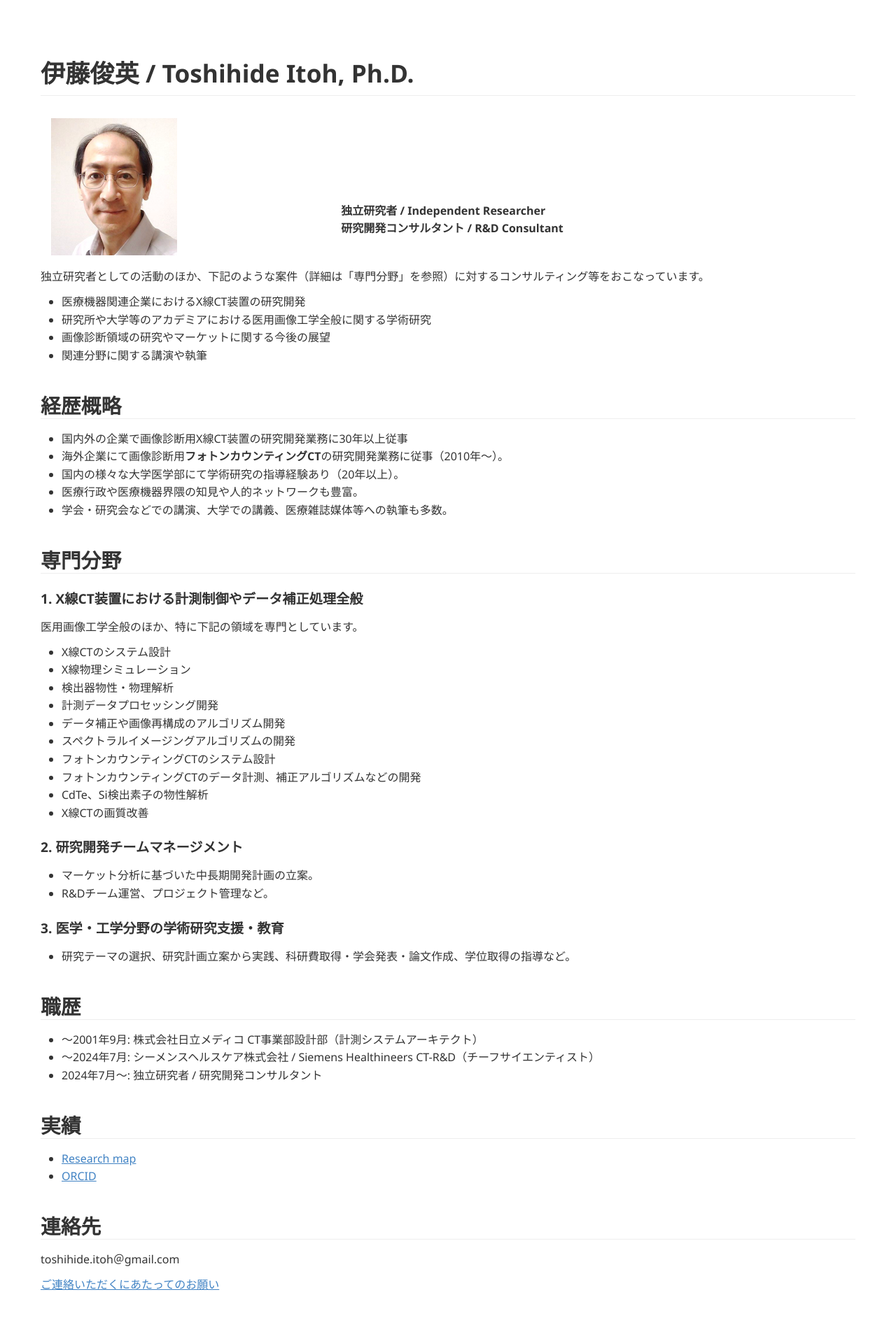
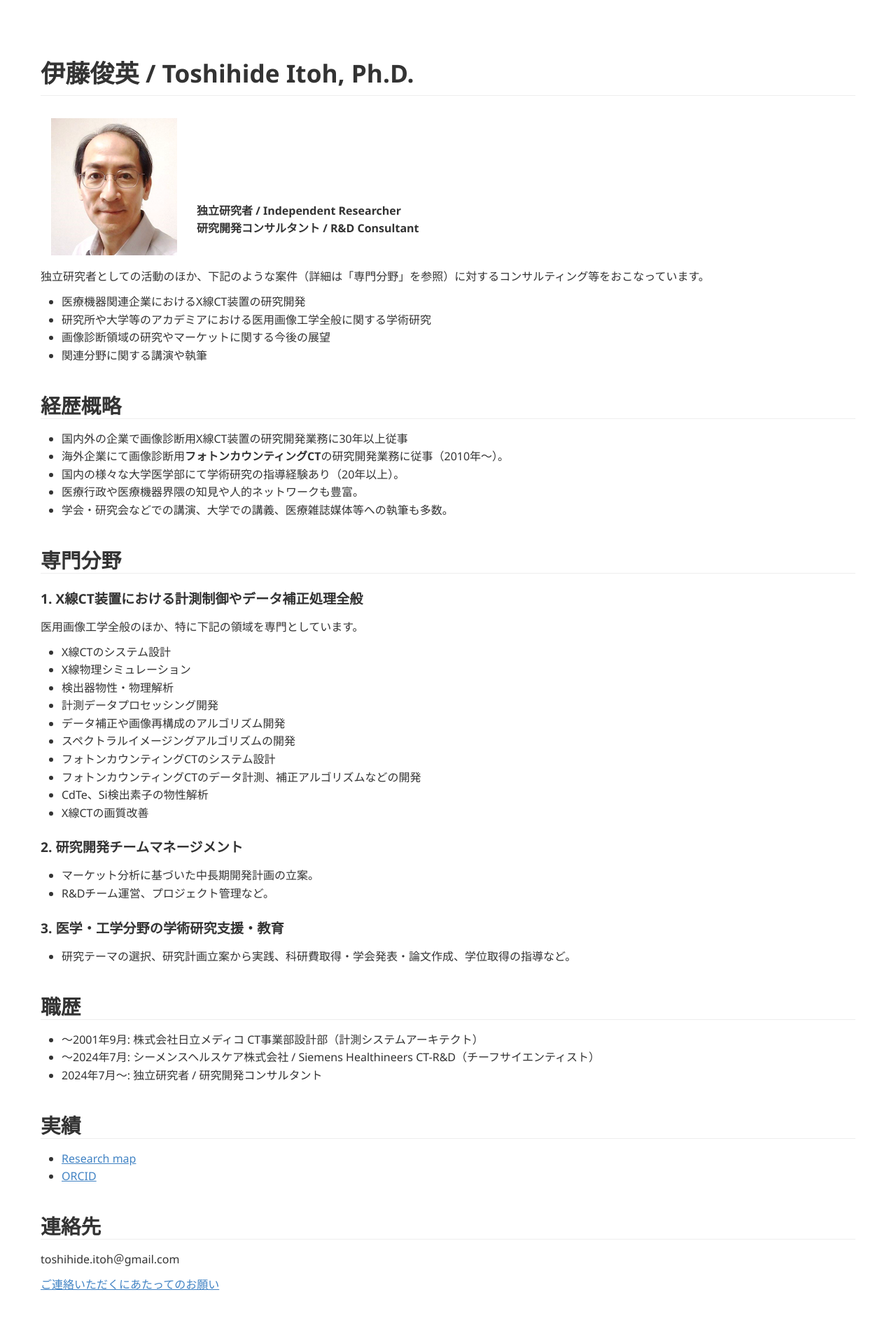
Before and after one commit to tnitoh/tnitoh.github.io, a Jekyll site: the page built from index.md, in a window 1280 px wide. Shown: the whole page at 70% size. Built offline with Jekyll 4.4.1, drawn with Linux system fonts in a browser that asks for light colours; Markdown is read by kramdown in place of the engine named in the settings.

Commit message:
Update index.md

```diff
--- a/index.md
+++ b/index.md
@@ -6,8 +6,8 @@ title: Website of Toshihide Itoh
 # 伊藤俊英 / Toshihide Itoh, Ph.D.
 
 <table width='95%'><tr>
-    <td>
-        <img src='photo_itoh.png' width='180px' align='left'>
+    <td width='180px'>
+        <img src='photo_itoh.png' align='left'>
     </td>
     <td valign='bottom' align='left'>
         <b>独立研究者 / Independent Researcher</b><br>
```
